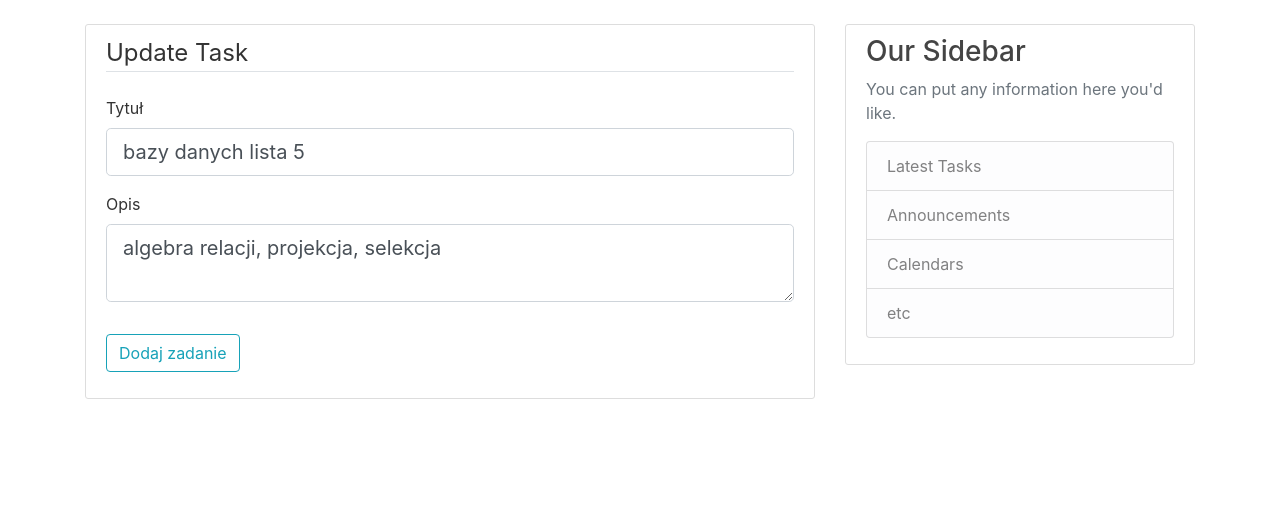
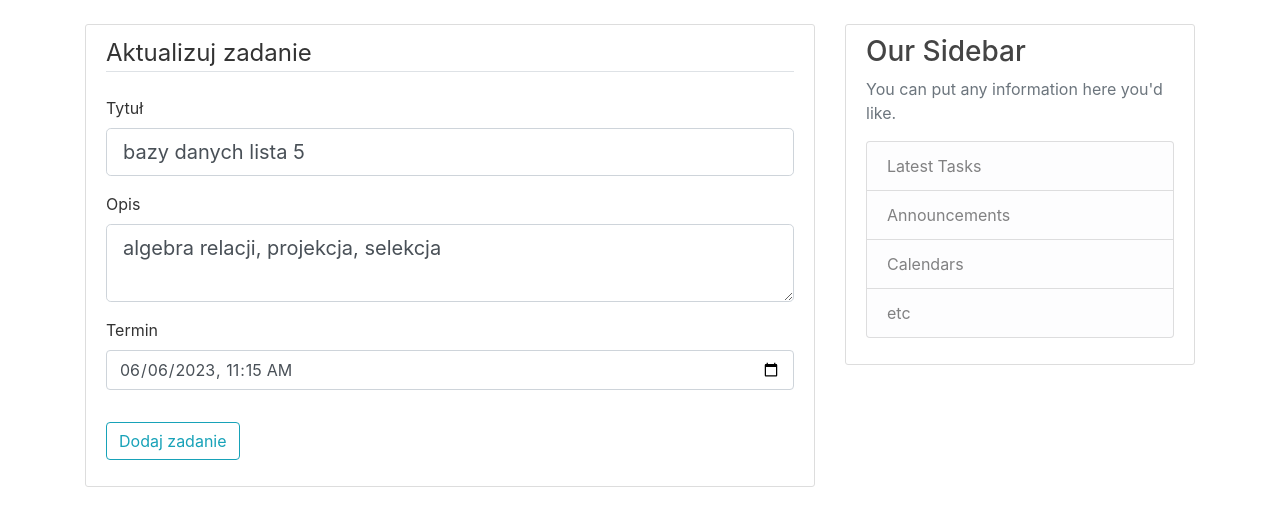
Before and after one commit to mimikowsky/TaskManager, a Flask app: page /task/1/update in a window 1280 px wide. Shown: the part 56-582 px from the top of the page. Run offline with Flask 3, Linux system fonts and the light colour scheme; a user stored in the database is signed in; some libraries are stand-ins or nearby versions.

Commit message:
add deadline to form (no seconds) - obligatory pool

```diff
--- a/app.py
+++ b/app.py
@@ -159,7 +159,8 @@ def account():
 def new_task():
     form = TaskForm()
     if form.validate_on_submit():
-        task = Task(title=form.title.data, deadline=datetime(2023, 7, 1, 10, 0, 0), description=form.description.data, user_id=current_user.id)
+        task = Task(title=form.title.data, deadline=form.deadline.data, description=form.description.data, user_id=current_user.id)
+        #datetime.strptime(form.deadline.data, '%Y-%m-%d %H:%M:%S')
         db.session.add(task)
         db.session.commit()
         flash('Zadanie zostało dodane!', 'success')
@@ -181,14 +182,17 @@ def update_task(task_id):
     if form.validate_on_submit():
         task.title = form.title.data
         task.description = form.description.data
+        task.deadline = form.deadline.data
         db.session.commit()
-        flash('Your task has been updated!', 'success')
+        flash('Zaktualizowałeś pomyślnie zadanie!', 'success')
         return redirect(url_for('task', task_id=task.id))
     elif request.method == 'GET':
         form.title.data = task.title
         form.description.data = task.description
-    return render_template('create_task.html', title='Update Task',
-                           form=form, legend='Update Task')
+        form.deadline.data = task.deadline
+        print(task.deadline)
+    return render_template('create_task.html', title='Aktualizuj zadanie',
+                           form=form, legend='Aktualizuj zadanie')
 
 @app.route("/task/<int:task_id>/delete", methods=['POST'])
 @login_required
--- a/forms.py
+++ b/forms.py
@@ -1,8 +1,8 @@
 from flask_wtf import FlaskForm
 from flask_wtf.file import FileField, FileAllowed
-from wtforms import StringField, PasswordField, SubmitField, BooleanField, TextAreaField
+from wtforms import StringField, PasswordField, SubmitField, BooleanField, TextAreaField#, DateTimeField
 from wtforms.validators import DataRequired, Length, Email, EqualTo
-
+from wtforms.fields import DateTimeField
 
 class RegistrationForm(FlaskForm):
     username = StringField('Nazwa użytkownika', validators=[DataRequired(), Length(min=4, max=20)])
@@ -28,4 +28,5 @@ class UpdateAccountForm(FlaskForm):
 class TaskForm(FlaskForm):
     title = StringField('Tytuł', validators=[DataRequired()])
     description = TextAreaField('Opis', validators=[DataRequired()])
+    deadline = DateTimeField('Termin', validators=[DataRequired()], format='%Y-%m-%dT%H:%M')
     submit = SubmitField('Dodaj zadanie')
--- a/templates/about.html
+++ b/templates/about.html
@@ -1,4 +1,5 @@
 {% extends "layout.html" %}
 {% block content %}
-    <h1>About Page</h1>
+    <h1>Aplikacja webowa - Task Manager</h1>
+    <h4>Zarządzaj swoimi zadaniami w prosty sposób!</h4>
 {% endblock content %}
--- a/templates/create_task.html
+++ b/templates/create_task.html
@@ -31,6 +31,21 @@
                     {{ form.description(class="form-control form-control-lg") }}
                 {% endif %}
             </div>
+            <div class="form-group ">
+                {{ form.csrf_token }}
+                {{ form.deadline.label(class="form-control-label") }}
+                {% if form.deadline.errors %}
+                    {{ form.deadline(class="form-control form-control-lg is-invalid") }}
+                    <div class="invalid-feedback">
+                        {% for error in form.deadline.errors %}
+                            <span>{{ error }}</span>
+                        {% endfor %}
+                    </div>
+                {% else %}
+                    <!--{{ form.deadline(class="form-control form-control-lg") }} -->
+                    {{ form.deadline(class="form-control", type="datetime-local") }}
+                {% endif %}
+            </div>
         </fieldset>
         <div class="form-group">
             {{ form.submit(class="btn btn-outline-info") }}
```
Also changed, not shown: templates/home.html (+4 -3 lines), instance/site.db.
